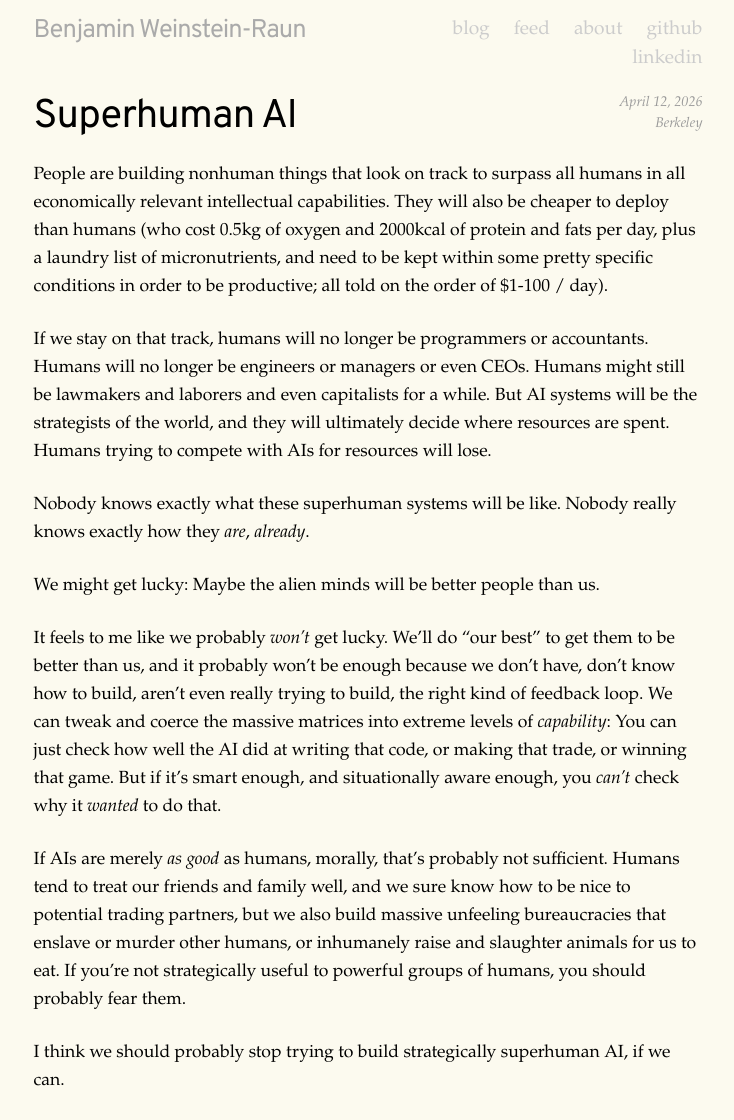
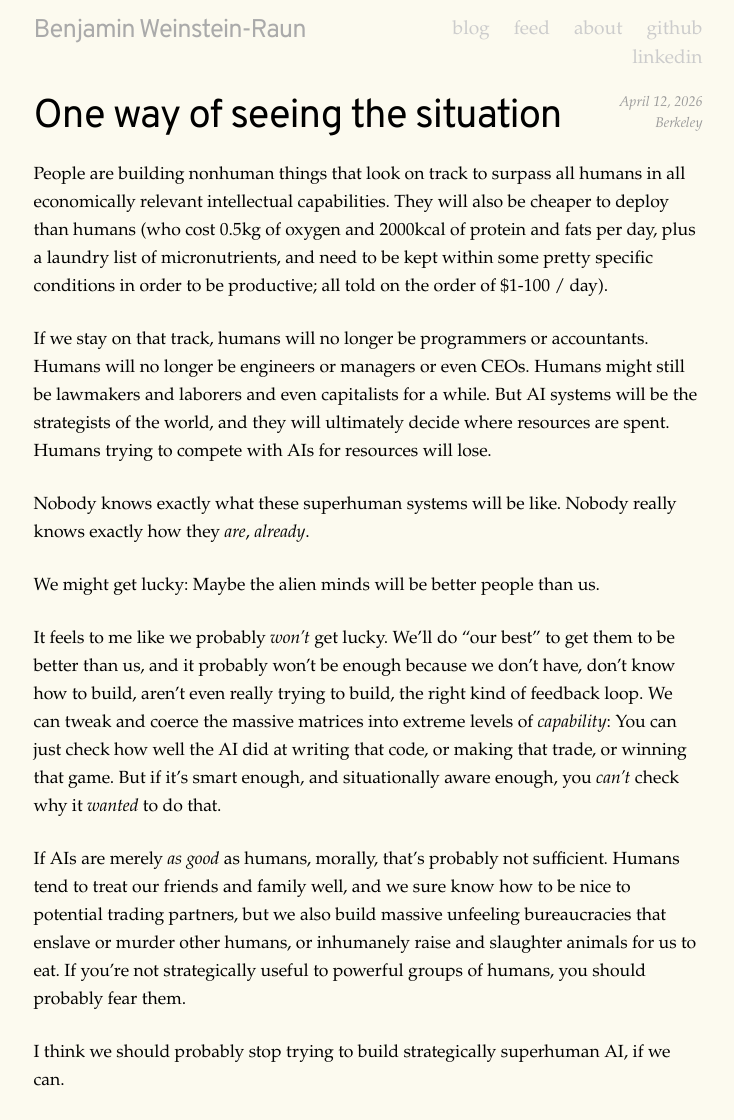
Before and after one commit to benwr/benwr.github.io, a Jekyll site: the page built from _posts/2026-04-12-superhuman-ai.md, in a window 1280 px wide. Shown: the whole page, without its empty margins (272-1006 px from the left). Built offline with Jekyll 4.4.1, drawn with Linux system fonts in a browser that asks for light colours; some web fonts are replaced.

Commit message:
Change blog post title to "One way of seeing the situation"
https://claude.ai/code/session_01G4nGi999eVU971sSBrFMhB

```diff
--- a/_posts/2026-04-12-superhuman-ai.md
+++ b/_posts/2026-04-12-superhuman-ai.md
@@ -1,6 +1,6 @@
 ---
 layout: post
-title: Superhuman AI
+title: One way of seeing the situation
 date: April 12, 2026
 location: Berkeley
 ---
```
